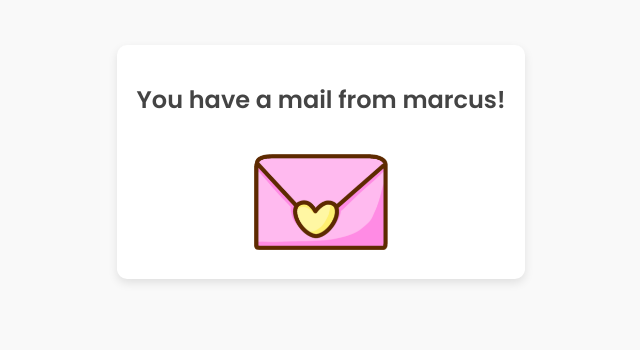
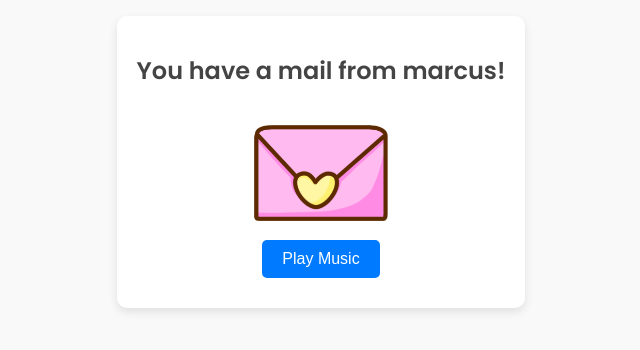
Before and after one commit to Mrcs10/mrcs, a plain HTML site: page index.html in a window 1280 px wide. Shown: the part 238-588 px from the top of the page, without its empty margins (319-959 px from the left). Drawn offline with Linux system fonts and the light colour scheme.

Commit message:
Update index.html

```diff
--- a/index.html
+++ b/index.html
@@ -17,6 +17,8 @@
             </div>
         </div>
 
+        <button id="playButton">Play Music</button>
+
         <!-- Confession Letter Section -->
         <div id="step-final" class="step hidden">
             <div id="typewriter" class="typewriter"></div>
@@ -24,6 +26,7 @@
                 <source src="be with you.mp3" type="audio/mpeg">
                 Your browser does not support the audio element.
             </audio>
+
             <div id="yes-no-question" class="hidden">
                 <div class="button-group">
                     <button id="yes-button" onclick="goToLastPage()">Yes</button>
```
